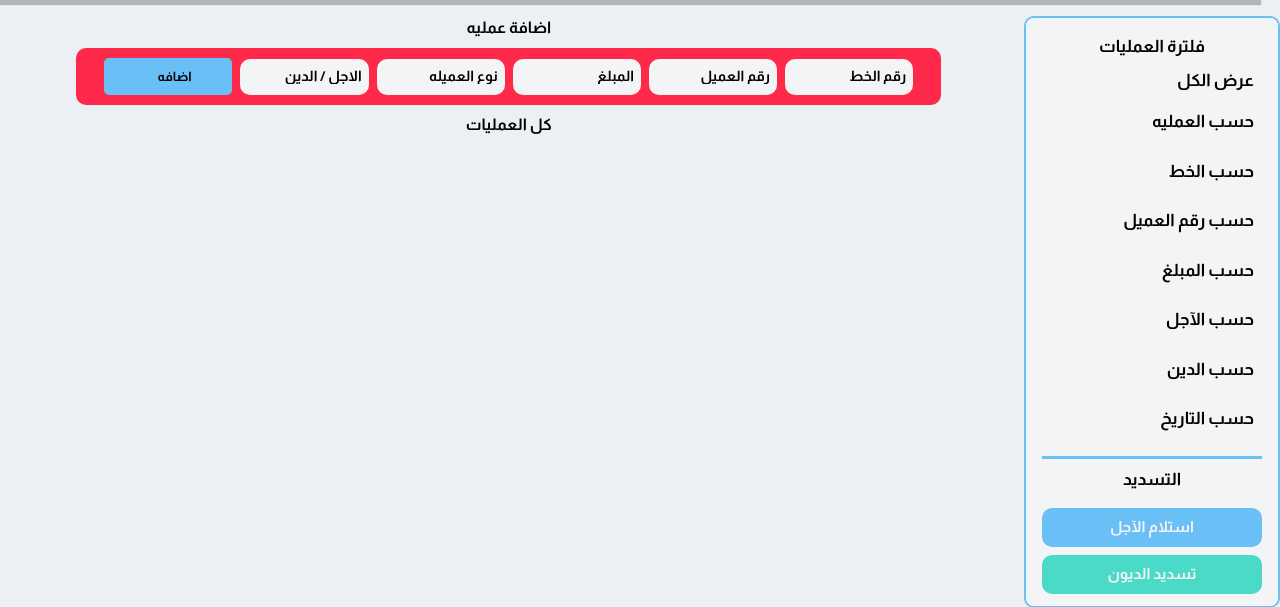
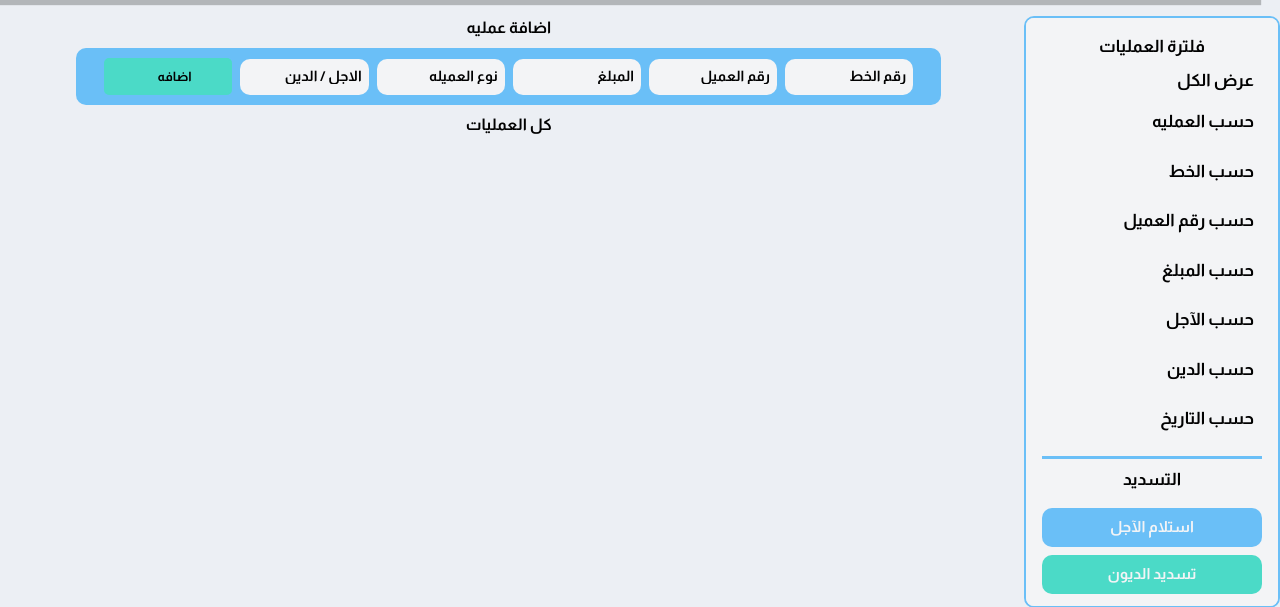
Before and after one commit to omaaro7/tabark, a PHP site: page /pages/operations.html in a window 1280 px wide. Shown: the part 78-685 px from the top of the page. Run offline with PHP 8.4, Linux system fonts and the light colour scheme; data that the repository does not hold is empty; some web fonts are replaced.

Commit message:
github commit

```diff
--- a/assets/css/operations.css
+++ b/assets/css/operations.css
@@ -92,7 +92,7 @@ body {
 }
 form {
   padding: 10px 5px;
-  background-color: var(--second-color);
+  background-color: var(--fourth-color);
   border-radius: 10px;
 }
 form input,
@@ -112,8 +112,8 @@ form input::placeholder {
   color: var(--titles-color);
 }
 form button {
-  background-color: var(--fourth-color);
-  border: 2px solid var(--fourth-color);
+  background-color: var(--eight-color);
+  border: 2px solid var(--eight-color);
   color: var(--titles-color);
   padding: 7px 0;
   border-radius: 5px;
@@ -121,7 +121,6 @@ form button {
 }
 form button:hover {
   background-color: transparent;
-  color: var(--fourth-color);
 }
 .simCardsShowerMain,
 .OpeShowerMain,
```
Also changed, not shown: assets/css/bestClients.css (+4 -5 lines), pages/bestClients.html (+4 -4 lines).
